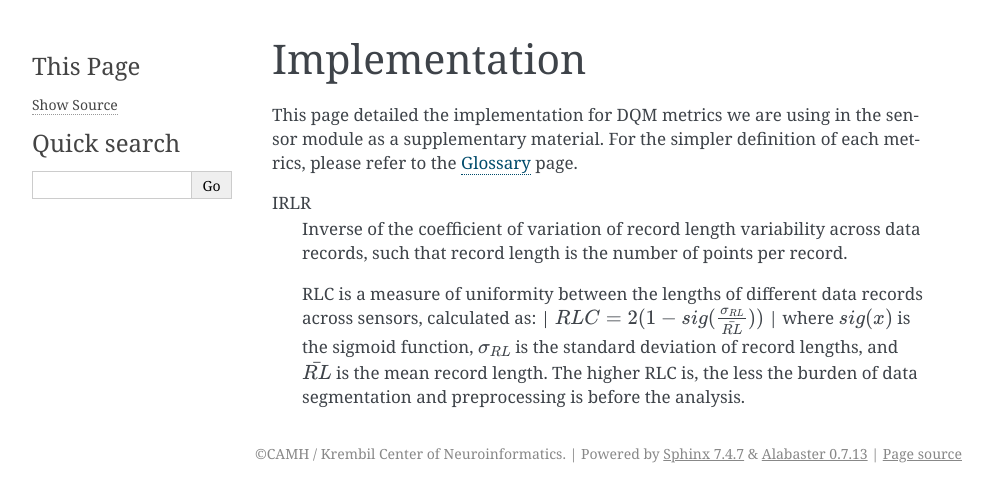
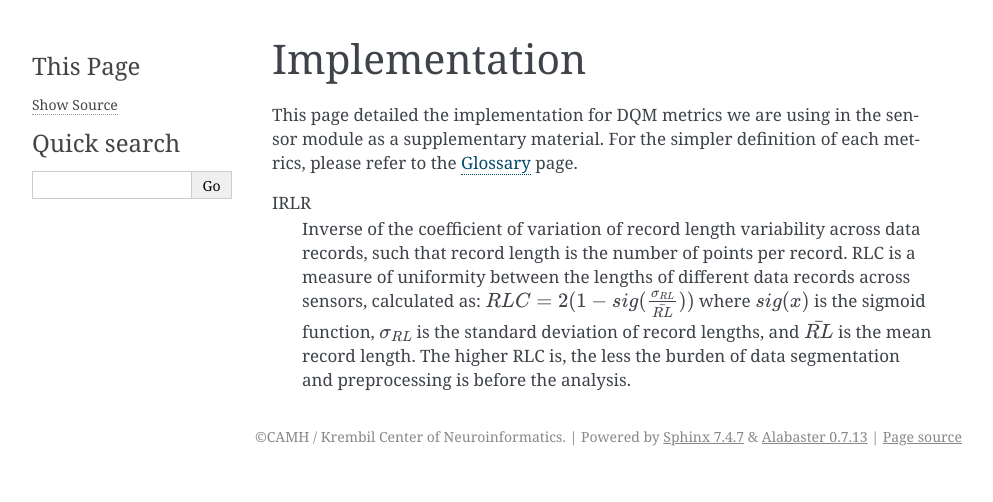
Before and after one commit to aid4mh/QPrism, a Sphinx documentation site: the page built from docs/inplementation.rst, in a window 1280 px wide. Shown: the top 502 px of the page, without its empty margins (148-1141 px from the left). Built offline with Sphinx 7.4.7, drawn with Linux system fonts in a browser that asks for light colours.

Commit message:
update documentation

```diff
--- a/docs/inplementation.rst
+++ b/docs/inplementation.rst
@@ -5,8 +5,6 @@
 For the simpler definition of each metrics, please refer to the :doc:`glossary` page.
 
 IRLR
-  | Inverse of the coefficient of variation of record length variability across data records, such that record length is the number of points per record.
-  RLC is a measure of uniformity between the lengths of different data records across sensors, calculated as:
-  | :math:`RLC = 2(1 - sig(\frac{\sigma_{RL}}{\bar{RL}}))`
-  | where :math:`sig(x)` is the sigmoid function, :math:`\sigma_{RL}` is the standard deviation of record lengths,
-  and :math:`\bar{RL}` is the mean record length. The higher RLC is, the less the burden of data segmentation and preprocessing is before the analysis.
+  Inverse of the coefficient of variation of record length variability across data records, such that record length is the number of points per record. RLC is a measure of uniformity between the lengths of different data records across sensors, calculated as:
+  :math:`RLC = 2(1 - sig(\frac{\sigma_{RL}}{\bar{RL}}))`
+  where :math:`sig(x)` is the sigmoid function, :math:`\sigma_{RL}` is the standard deviation of record lengths, and :math:`\bar{RL}` is the mean record length. The higher RLC is, the less the burden of data segmentation and preprocessing is before the analysis.
```
